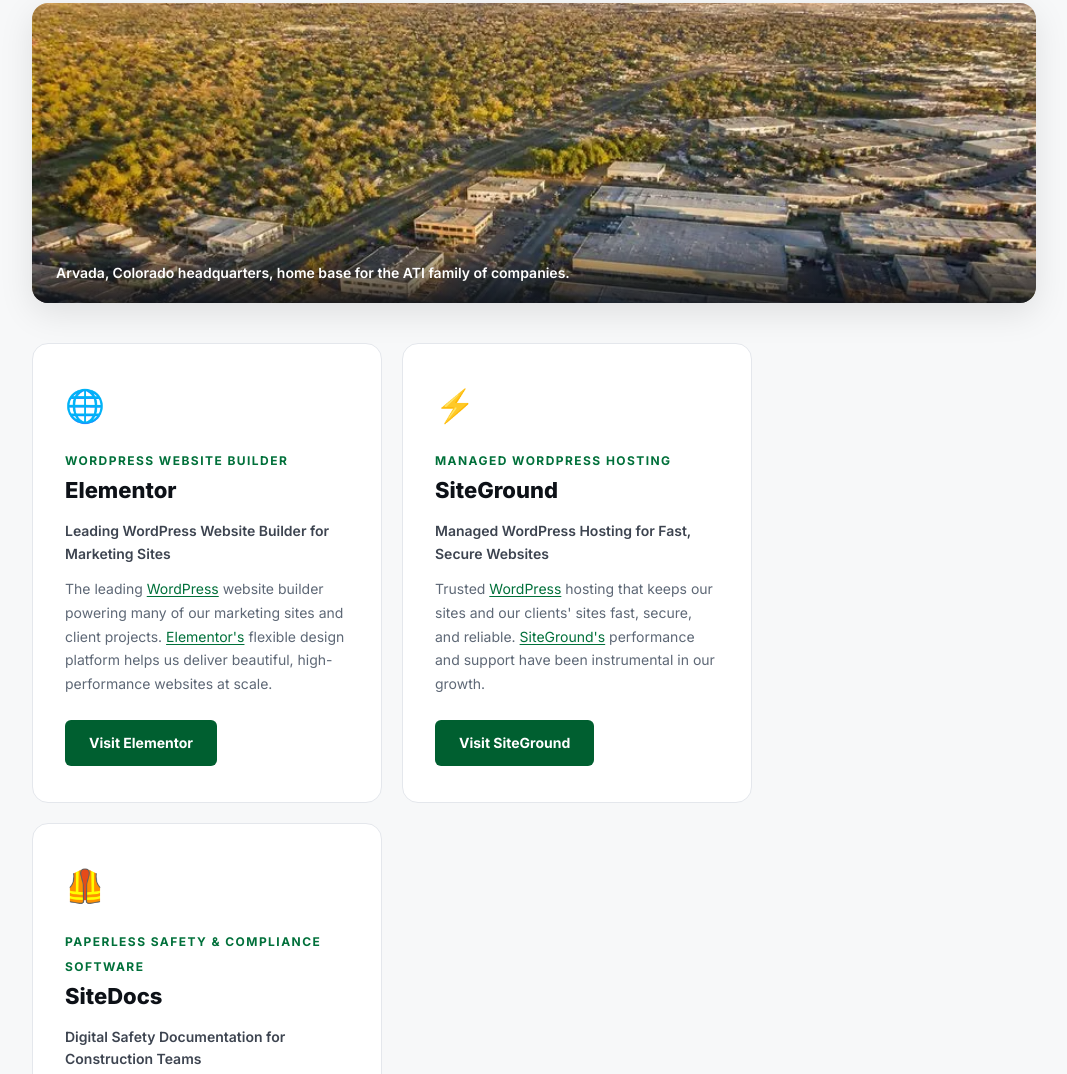
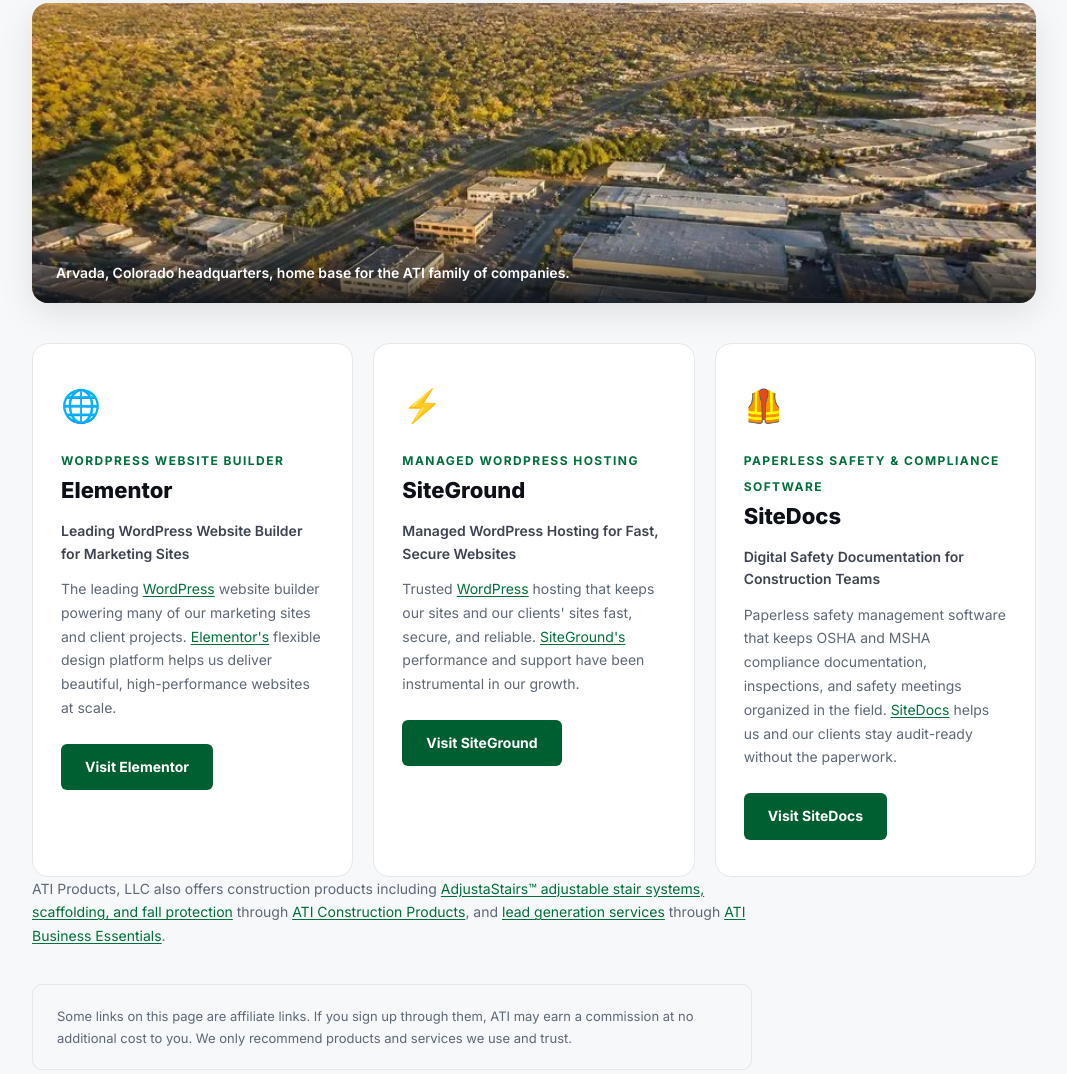
Before and after one commit to ATIProducts/ATI-Products-Website, a plain HTML site: page affiliates.html in a window 1280 px wide. Shown: the part 429-1503 px from the top of the page, without its empty margins (106-1173 px from the left). Drawn offline with Linux system fonts and the light colour scheme.

Commit message:
Add files via upload

```diff
--- a/affiliates.html
+++ b/affiliates.html
@@ -380,10 +380,13 @@
 .team-link .team-sub { font-size: 12px; color: #5e6876; }
 
 /* ── AFFILIATE CARDS ── */
-.affiliate-grid { display: grid; grid-template-columns: repeat(2,1fr); gap: 20px; max-width: min(720px, 100%); }
+.affiliate-grid { display: grid; grid-template-columns: repeat(3,1fr); gap: 20px; max-width: min(1040px, 100%); }
+@media (max-width: 1100px) and (min-width: 901px) {
+  .affiliate-grid { grid-template-columns: repeat(2,1fr); max-width: min(720px, 100%); }
+}
 .affiliate-card {
   background: #fff; border: 1px solid var(--border);
-  border-radius: var(--radius-lg); padding: 36px 32px;
+  border-radius: var(--radius-lg); padding: 36px 28px;
 }
 .affiliate-card .aff-icon { font-size: 32px; margin-bottom: 16px; display: block; }
 .affiliate-card .aff-type {
```
Also changed, not shown: adjustastairspecs.html (+1 -0 lines), coloradoconstructionsupply.html (+1 -1 lines), favicon.ico.
